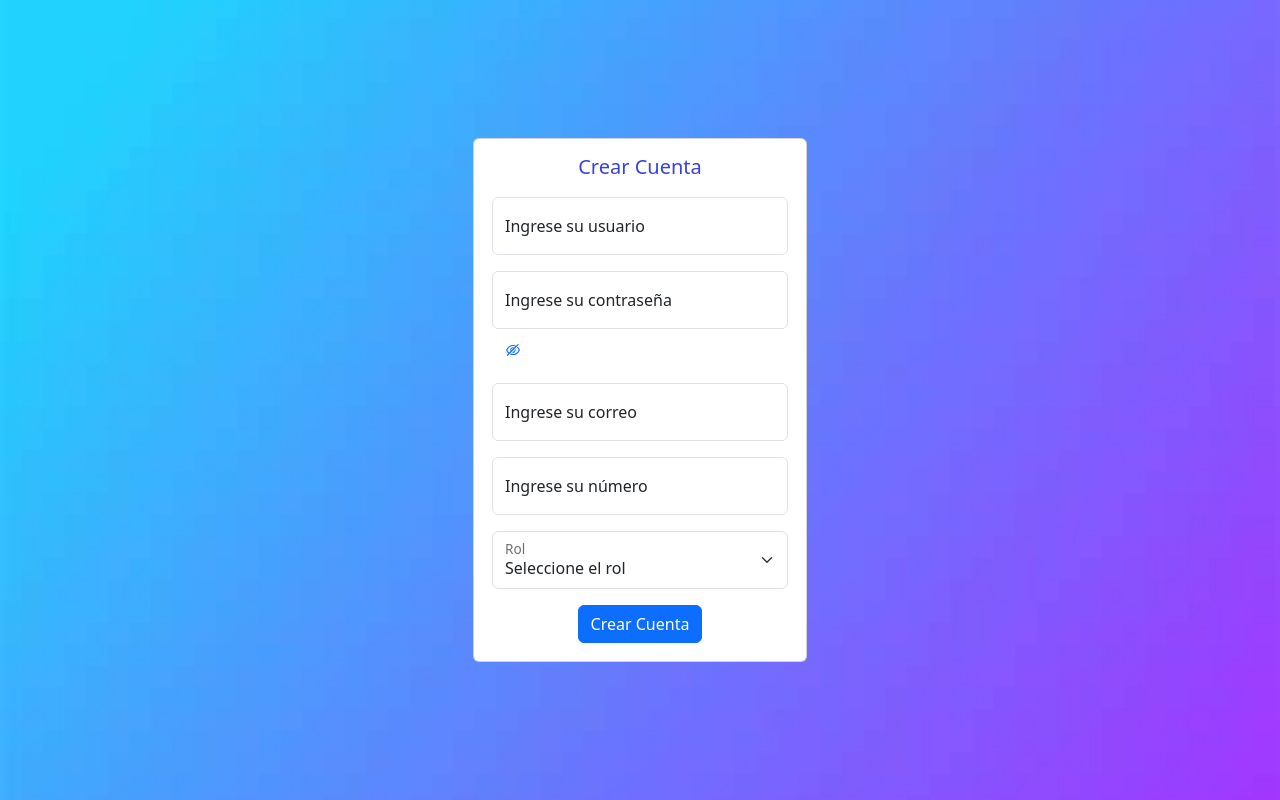
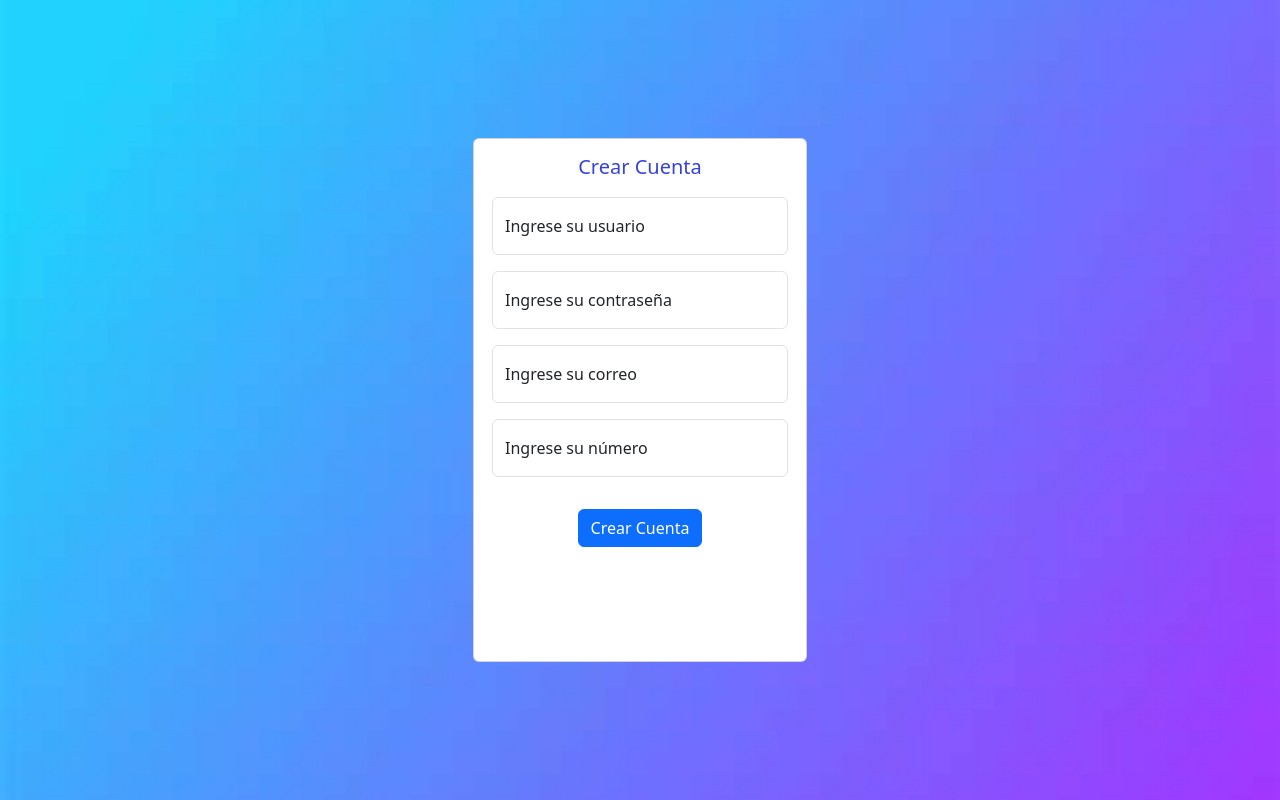
Before and after one commit to Rocsanmenz/AppWebFarmaciaGlorys_BI, a React (Create React App) app in the folder frontend-farmacia-glorys-react/: page /registrarse in a window 1280 px wide. Built offline with nearby package versions, Linux system fonts and the light colour scheme.

Commit message:
Detalles en el formulario para crear una nueva cuenta.

```diff
--- a/frontend-farmacia-glorys-react/src/pages/CreateEmpleado.js
+++ b/frontend-farmacia-glorys-react/src/pages/CreateEmpleado.js
@@ -37,10 +37,6 @@ function CreateEmpleado() {
       errors.Contraseña = 'Ingrese una contraseña';
     }
 
-    if (!Rol) {
-      errors.Rol = 'Seleccione el rol';
-    }
-
     if (!Correo) {
       errors.Correo = 'Ingrese un correo';
     }
@@ -58,7 +54,7 @@ function CreateEmpleado() {
     const formData = {
       NombreUsuario,
       Contraseña,
-      Rol,
+      Rol: 'Cliente',
       Correo,
       Telefono,
     };
@@ -125,13 +121,6 @@ function CreateEmpleado() {
                             pattern="^(?=.*[a-z])(?=.*[A-Z])(?=.*\d)(?=.*[@$!%*?&])[A-Za-z\d@$!%*?&]{8,8}$"
                             title="Debe contener 8 caracteres, una letra mayúscula, una letra minúscula, un número y un carácter especial."
                           />
-                          <Button
-                            variant="link"
-                            className="show-password-button"
-                            onClick={() => setShowPassword(!showPassword)}
-                          >
-                            {showPassword ? <AiOutlineEye /> : <AiOutlineEyeInvisible />}
-                          </Button>
                         </FloatingLabel>
                         {formErrors.Contraseña && <div className="error-message">{formErrors.Contraseña}</div>}
                       </Col>
@@ -157,21 +146,7 @@ function CreateEmpleado() {
                         </FloatingLabel>
                         {formErrors.Telefono && <div className="error-message">{formErrors.Telefono}</div>}
                       </Col>
-                      <Col sm="12" md="12" lg="12">
-                        <FloatingLabel controlId="Rol" label="Rol">
-                          <Form.Select
-                            aria-label="Rol"
-                            value={Rol}
-                            onChange={(e) => setRol(e.target.value)}
-                          >
-                            <option>Seleccione el rol</option>
-                            <option value="Vendedor">Vendedor</option>
-                            <option value="Contador">Contador</option>
-                          </Form.Select>
-                        </FloatingLabel>
-                        {formErrors.Rol && <div className="error-message">{formErrors.Rol}</div>}
-                      </Col>
-                    </Row>
+                      </Row>
                     <div className="center-button">
                       <Button variant="primary" type="submit" block className="mt-3">
                         Crear Cuenta
```
